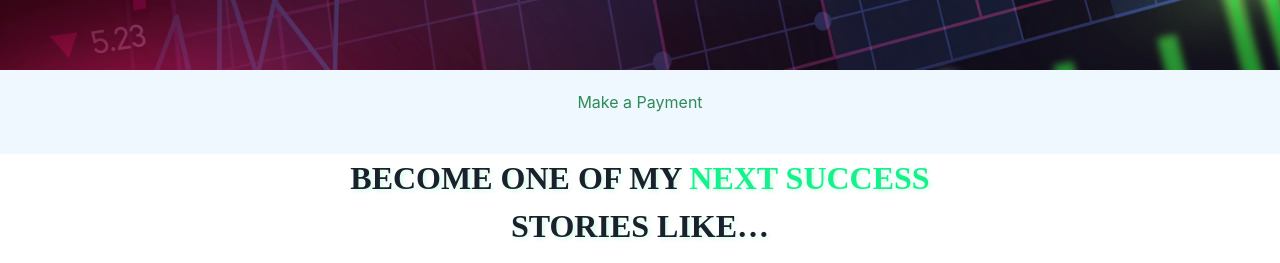
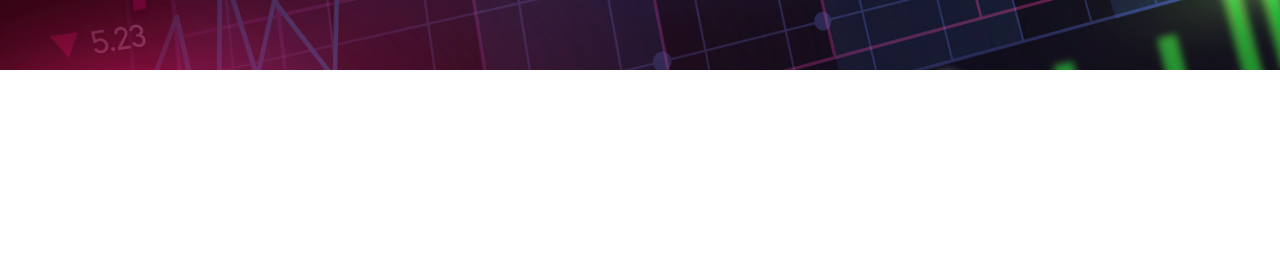
Before and after one commit to subhro1530/finastic-trading, a Next.js app: page / in a window 1280 px wide. Shown: the part 650-913 px from the top of the page. After the commit the page ends 800 px from the top, so only its background shows below. Built offline with nearby package versions, Linux system fonts and the light colour scheme.

Commit message:
Index Changed

```diff
--- a/pages/index.js
+++ b/pages/index.js
@@ -1,7 +1,6 @@
 // index.js
 import { Box } from "@chakra-ui/react";
 import Navbar from "../components/Navbar";
-import Testimonials from "@/components/Testimonials";
 import HeroSection from "@/components/HeroSection";
 import PaymentGateway from "@/components/PaymentGateway";
 
@@ -9,10 +8,8 @@
   return (
     <Box>
       <Navbar />
-      <HeroSection/>
-      <PaymentGateway />
+      <HeroSection />
       {/* Add the rest of your content here */}
-      <Testimonials />
     </Box>
   );
 };
```
